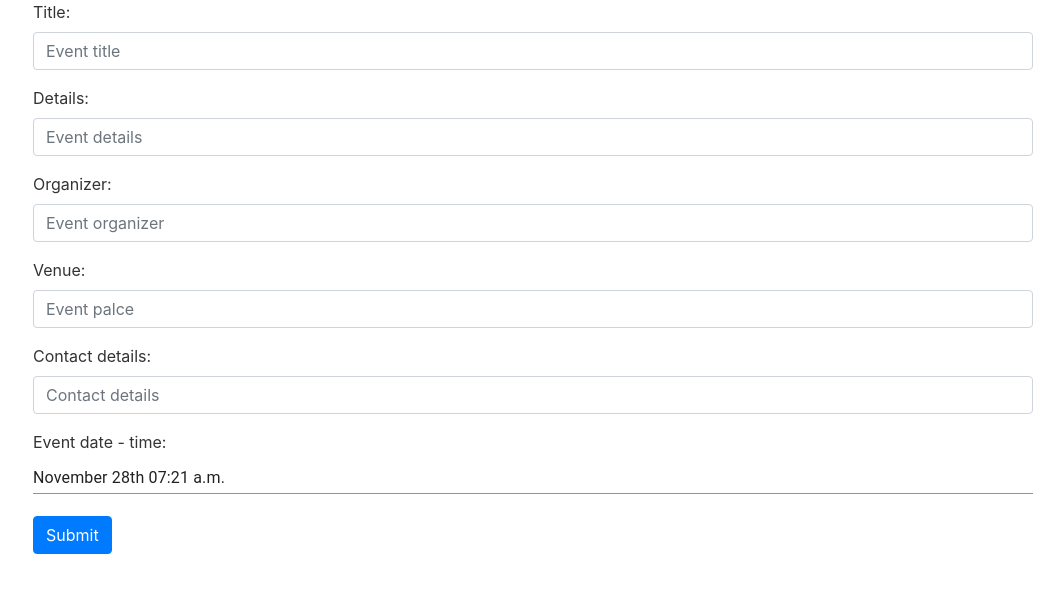
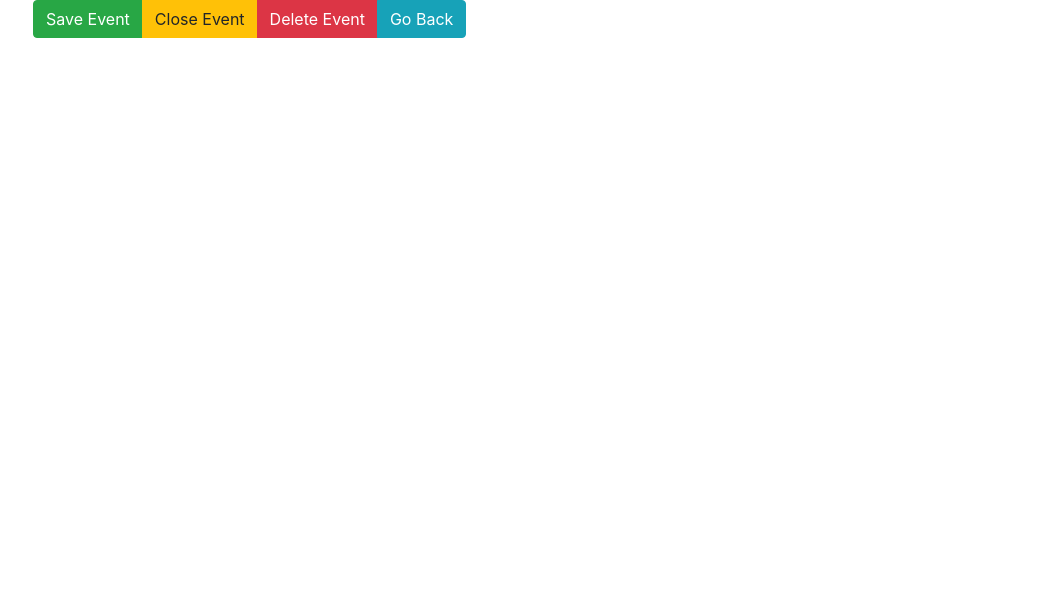
Before and after one commit to mydigita/mongo-office, a React (Create React App) app: page /mongo-office/event-manager/edit in a window 1280 px wide. Shown: the top 592 px of the page, without its empty margins (217-1280 px from the left). Built offline with nearby package versions, Linux system fonts and the light colour scheme; no server answers.

Commit message:
working on event edit

```diff
--- a/src/App.js
+++ b/src/App.js
@@ -9,6 +9,7 @@ import "bootstrap/dist/css/bootstrap.min.css";
 import EditTask from "./components/edit.task-manager.component";
 import CashRegister from "./components/cash-register.component";
 import EventManager from "./components/event-manager.component";
+import EditEvent from "./components/edit.event-manager.component";
 
 function App() {
 
@@ -21,7 +22,8 @@ function App() {
           <Route path="/mongo-office/task-manager/edit/"  component={EditTask}/>
           <Route path="/mongo-office/accounts/logout/" component={Logout}/>
           <Route path="/mongo-office/cash-register/" component={CashRegister}/>
-          <Route path="/mongo-office/event-manager" component={EventManager}/>
+          <Route path="/mongo-office/event-manager/" exact component={EventManager}/>
+          <Route path="/mongo-office/event-manager/edit/" component={EditEvent}/>
     </Router>
   );
 }
--- a/src/components/edit.event-manager.component.js
+++ b/src/components/edit.event-manager.component.js
@@ -22,8 +22,40 @@ export default function EditEvent(){
     const userid= localStorage.getItem('userid');
     const [eventDate, setEventDate] = useState(new Date());
 
+
+    function onChangeTitle(e){
+        setTitle(e.target.value);
+    }
+    function onChangeDetails(e){
+        setDetails(e.target.value);
+    }
+
+    function onChnageOrganizer(e){
+        setOrganizer(e.target.value);
+    }
+    function onChangeVenue(e){
+        setVenue(e.target.venue);
+    }
+    function onChangeContactDetails(e){
+        setContactDetails(e.target.value);
+    }
+    function onClickCloseEvent(e){
+        // complete this
+    }
+    function onClickDeleteEvent(e){
+        // complete this
+    }
+
+
     return(
-        <div>
+        <div className="body-part">
+
+                    <div className="btn-group">
+                        <button type="submit" className="btn btn-success">Save Event</button>
+                        <button type="button" className="btn btn-warning" onClick={onClickCloseEvent}>Close Event</button>
+                        <button type="button" className="btn btn-danger" onClick={onClickDeleteEvent}>Delete Event</button>
+                        <button type="button" className="btn btn-info" onClick={()=>{return window.location.assign('/mongo-office/event-manager/')}}>Go Back</button>
+                    </div>
 
         </div>
     );
--- a/src/components/event-manager.component.js
+++ b/src/components/event-manager.component.js
@@ -77,7 +77,7 @@ export default function EventManager(){
 
         })
         .catch(err=>err)
-    })
+    }, [userid, username]);
 
 
 
```
